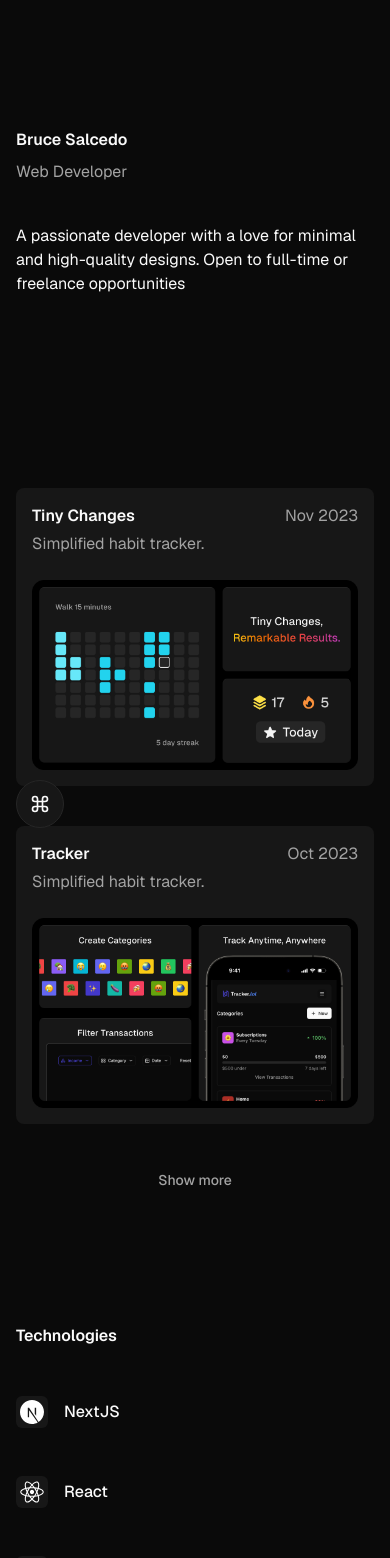
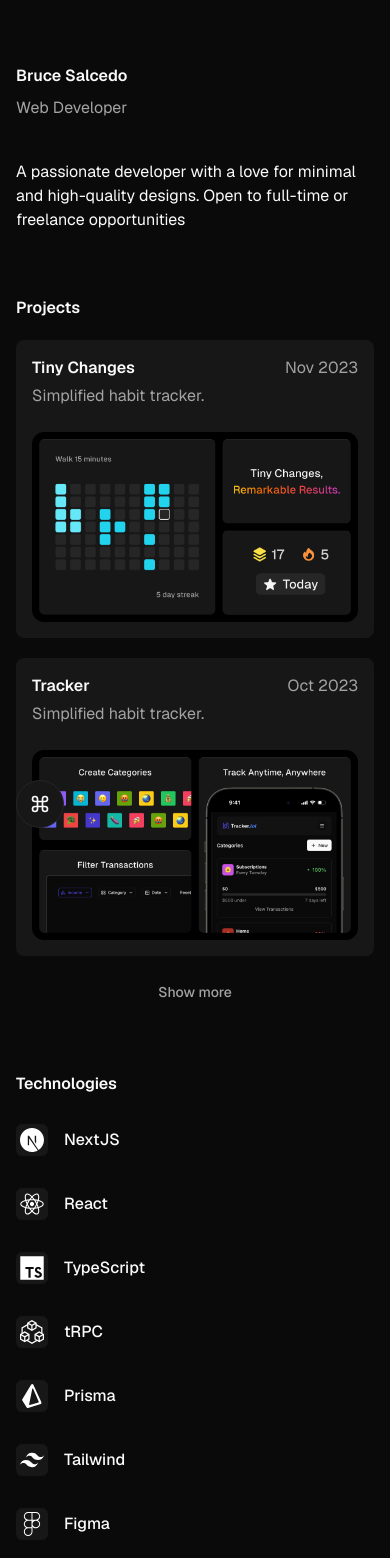
Before and after one commit to codewithbersh/brucesalcedo.com, a Next.js app: page / in a window 390 px wide. Shown: the top 1558 px of the page. Built offline with nearby package versions, Linux system fonts and the light colour scheme.

Commit message:
fix: spacing on mobile

```diff
--- a/app/_components/projects.tsx
+++ b/app/_components/projects.tsx
@@ -3,9 +3,9 @@
 
 export const Projects = () => {
   return (
-    <div className="space-y-10">
+    <div className="space-y-5 sm:space-y-10">
       <h1
-        className="px-4 font-semibold opacity-0 "
+        className="animate-fade-up px-4 font-semibold opacity-0 "
         style={{ animationFillMode: "forwards", animationDelay: "0.60s" }}
       >
         Projects
--- a/app/_components/selected-projects.tsx
+++ b/app/_components/selected-projects.tsx
@@ -26,7 +26,7 @@
 
 export const SelectedProjects = () => {
   return (
-    <div className="flex flex-col gap-10 px-4">
+    <div className="flex flex-col gap-5 px-4 sm:gap-10">
       {projects.map((project, index) => {
         const delay = 60 + 15 * (index + 1);
         return (
--- a/app/_components/technologies.tsx
+++ b/app/_components/technologies.tsx
@@ -48,14 +48,14 @@
 
 export const Technologies = () => {
   return (
-    <div className="space-y-10">
+    <div className="space-y-5 sm:space-y-10">
       <h1
         className="animate-fade-up px-4 font-semibold opacity-0"
         style={{ animationFillMode: "forwards", animationDelay: "1.20s" }}
       >
         Technologies
       </h1>
-      <div className="grid gap-8 sm:grid-cols-2">
+      <div className="grid gap-4 sm:grid-cols-2 sm:gap-8">
         {technologies.map(({ icon: Icon, label, link }, index) => {
           const delay = 1.2 + 0.05 * (index + 1);
           return (
--- a/app/layout.tsx
+++ b/app/layout.tsx
@@ -55,7 +55,7 @@
         className={cn("relative bg-background antialiased", font.className)}
       >
         <Providers>
-          <div className="mx-auto flex max-w-[608px] flex-col gap-32 py-32">
+          <div className="mx-auto flex max-w-[608px] flex-col gap-16 py-16 sm:gap-32 sm:py-32">
             <Header />
             <main>{children}</main>
             <Footer />
--- a/app/page.tsx
+++ b/app/page.tsx
@@ -4,7 +4,7 @@
 
 export default function Home() {
   return (
-    <div className="flex flex-col gap-32">
+    <div className="flex flex-col gap-16 sm:gap-32">
       <Projects />
       <Technologies />
       <Reading />
```
